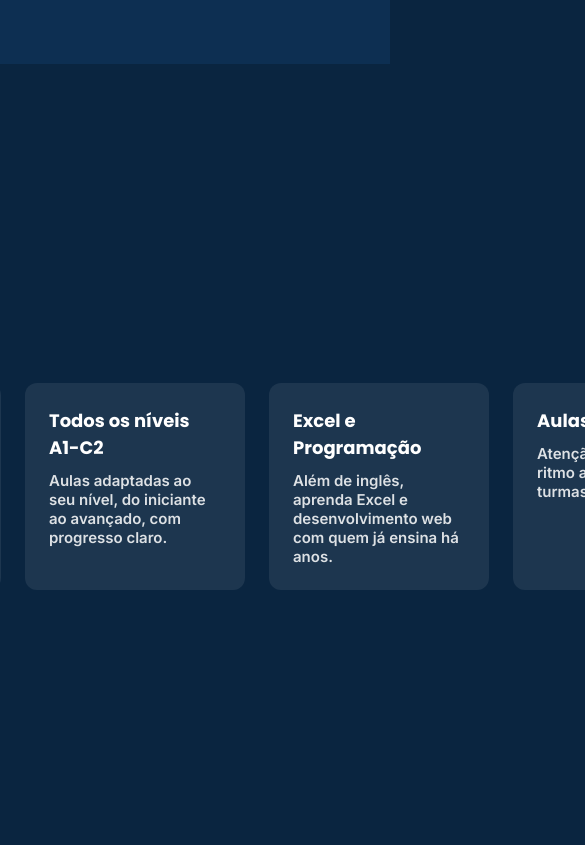
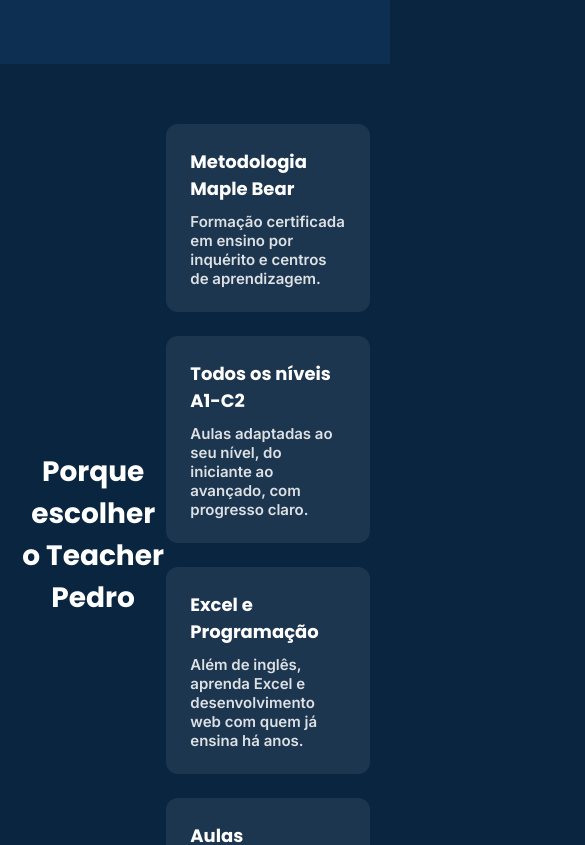
Before and after one commit to pedropedro18/teacher-pedro-react, a React (Vite) app: page / in a window 390 px wide. Shown: the part 780-1625 px from the top of the page, 585 px wide, since content can reach past the window. Built offline with nearby package versions, Linux system fonts and the light colour scheme.

Commit message:
Corrige overflow horizontal no mobile

```diff
--- a/src/App.css
+++ b/src/App.css
@@ -365,9 +365,31 @@
 .about-bloco li {
   margin-bottom: 6px;
 }
-
 .about > .cta-botao {
   display: block;
   width: fit-content;
   margin: 30px auto 0;
 }
+html, body {
+  overflow-x: hidden;
+  max-width: 100%;
+}
+
+@media (max-width: 600px) {
+  .diferenciais-grid,
+  .depoimentos-grid {
+    grid-template-columns: 1fr;
+  }
+
+  .cta {
+    display: flex;
+    flex-direction: column;
+    align-items: center;
+    gap: 12px;
+  }
+
+  .cta-botao {
+    width: 90%;
+    text-align: center;
+  }
+}
```
